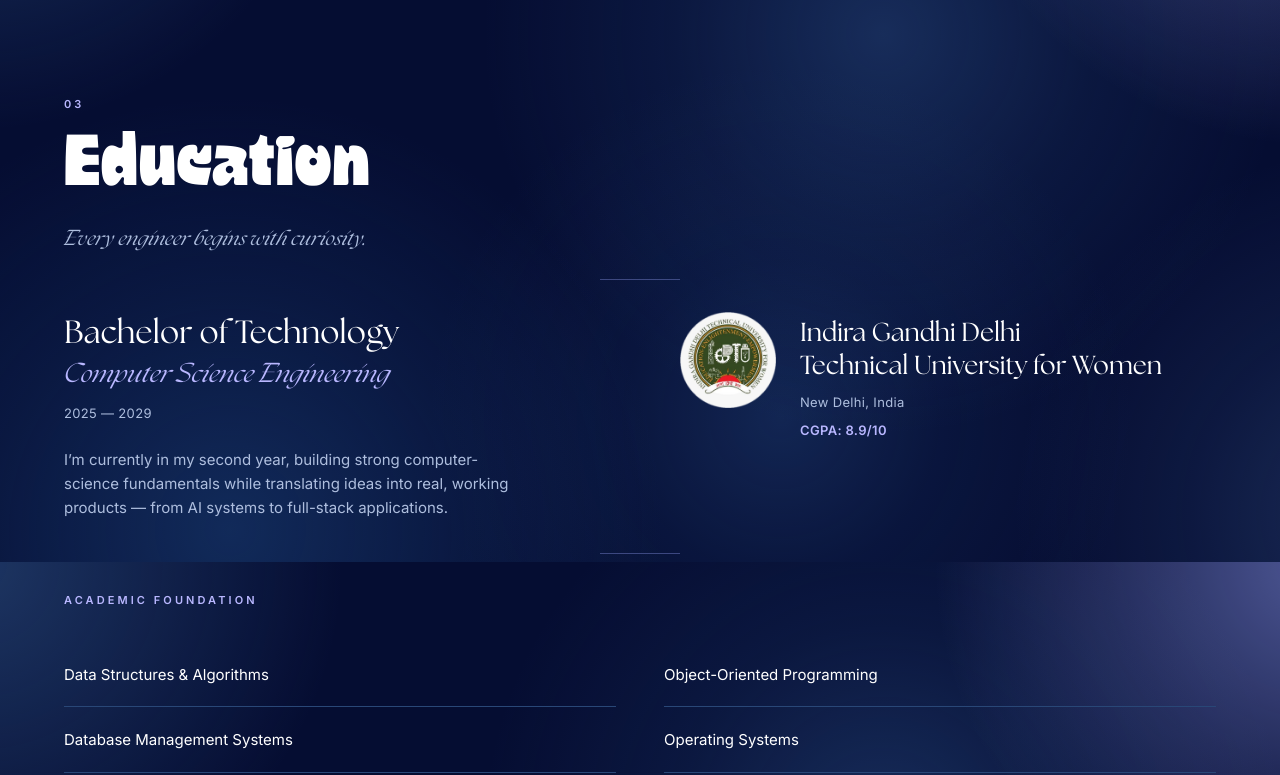
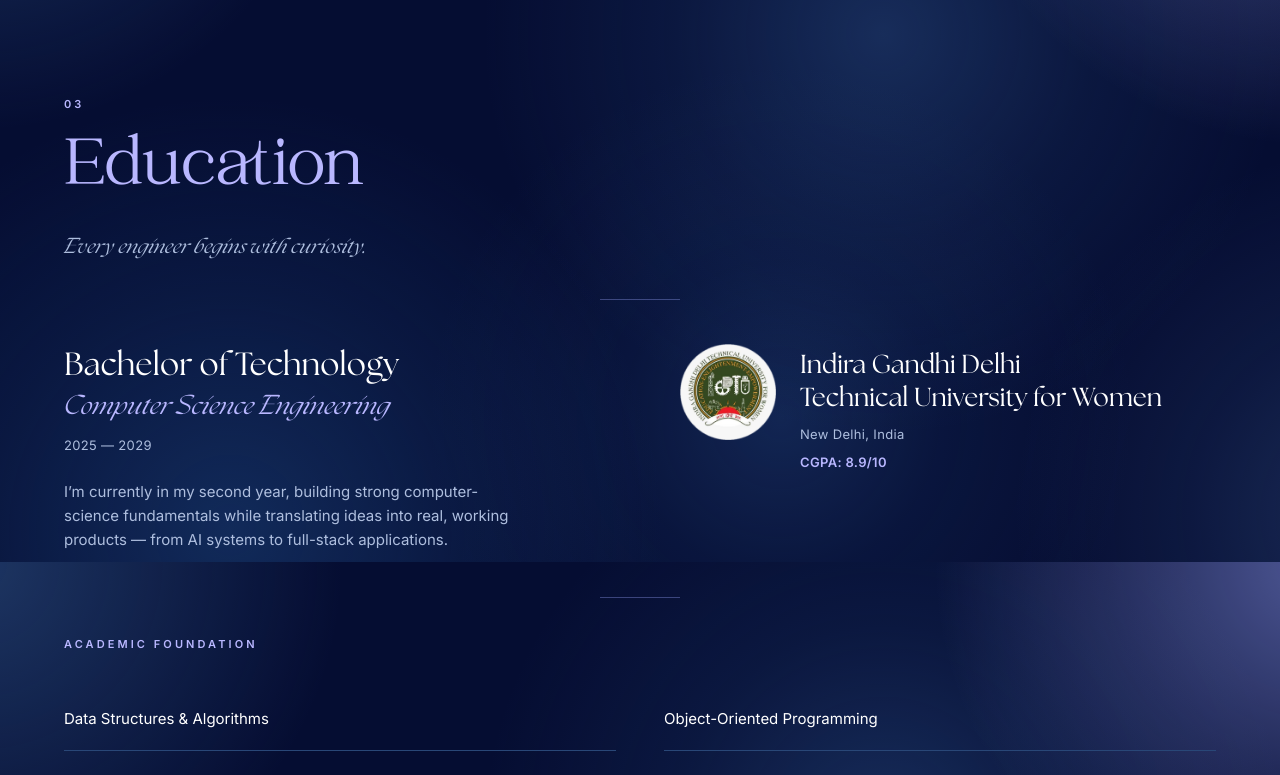
Before and after one commit to trisha29807-del/Portfolio-Trisha, a React (Vite) app: page / in a window 1280 px wide. Shown: the part 3512-4287 px from the top of the page. Built offline with nearby package versions, Linux system fonts and the light colour scheme; the HTML template or start-up script is replaced by a standard one.

Commit message:
Unify section headings and add breathing room

```diff
--- a/src/components/Education/EducationSection.tsx
+++ b/src/components/Education/EducationSection.tsx
@@ -63,20 +63,20 @@
           <span className="text-[11px] font-semibold tracking-[0.28em] uppercase text-[#B9B7FF] dark:text-[#B9B7FF]">
             03
           </span>
-          <h2 className="mt-4 font-boldfat text-[clamp(2.5rem,6vw,4.5rem)] leading-[1.03] text-white dark:text-white">
+          <h2 className="mt-5 font-mager text-[clamp(2.5rem,6vw,4.5rem)] leading-[1.03] text-[#B9B7FF] dark:text-[#B9B7FF]">
             Education
           </h2>
-          <p className="mt-5 max-w-[38ch] font-seasons text-[19px] italic leading-relaxed text-[#AEBEDE] dark:text-[#AEBEDE]">
+          <p className="mt-6 max-w-[38ch] font-seasons text-[19px] italic leading-relaxed text-[#AEBEDE] dark:text-[#AEBEDE]">
             Every engineer begins with curiosity.
           </p>
         </motion.div>
 
-        <div className="mt-5 sm:mt-6">
+        <div className="mt-8 sm:mt-9">
           <AnimatedDivider />
         </div>
 
         {/* Main composition — degree left, university right */}
-        <div className="grid grid-cols-1 gap-12 py-6 sm:py-8 lg:grid-cols-2 lg:gap-20">
+        <div className="grid grid-cols-1 gap-14 py-9 sm:py-11 lg:grid-cols-2 lg:gap-20">
           <motion.div
             initial="hidden"
             whileInView="show"
```
